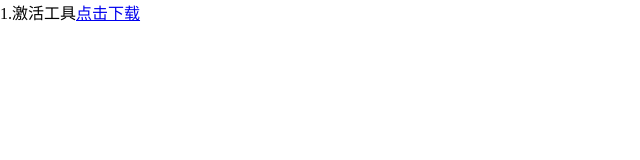
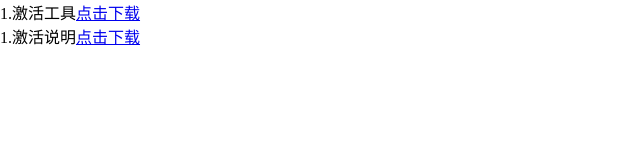
Before and after one commit to Nuyoahil/ck1, a plain HTML site: page index.html in a window 1280 px wide. Shown: the whole page, without its empty margins (0-640 px from the left). Drawn offline with Linux system fonts and the light colour scheme.

Commit message:
Update index.html

```diff
--- a/index.html
+++ b/index.html
@@ -12,6 +12,6 @@
   </head>
   <body>
     <div>1.激活工具<a href="/ck1/资料/win10激活工具.rar">点击下载</a></div>
-
+    <div>1.激活说明<a href="/ck1/资料/激活说明.doc">点击下载</a></div>
   </body>
 </html>
```
